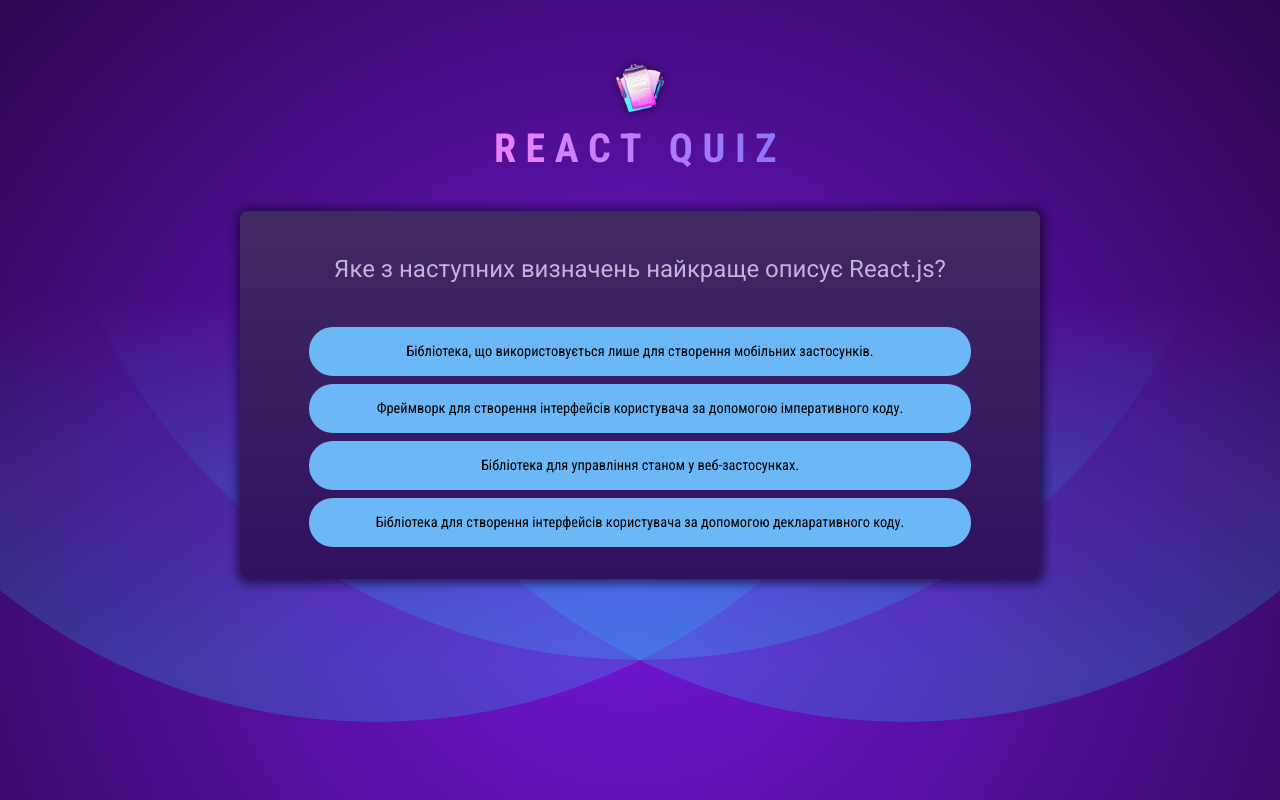
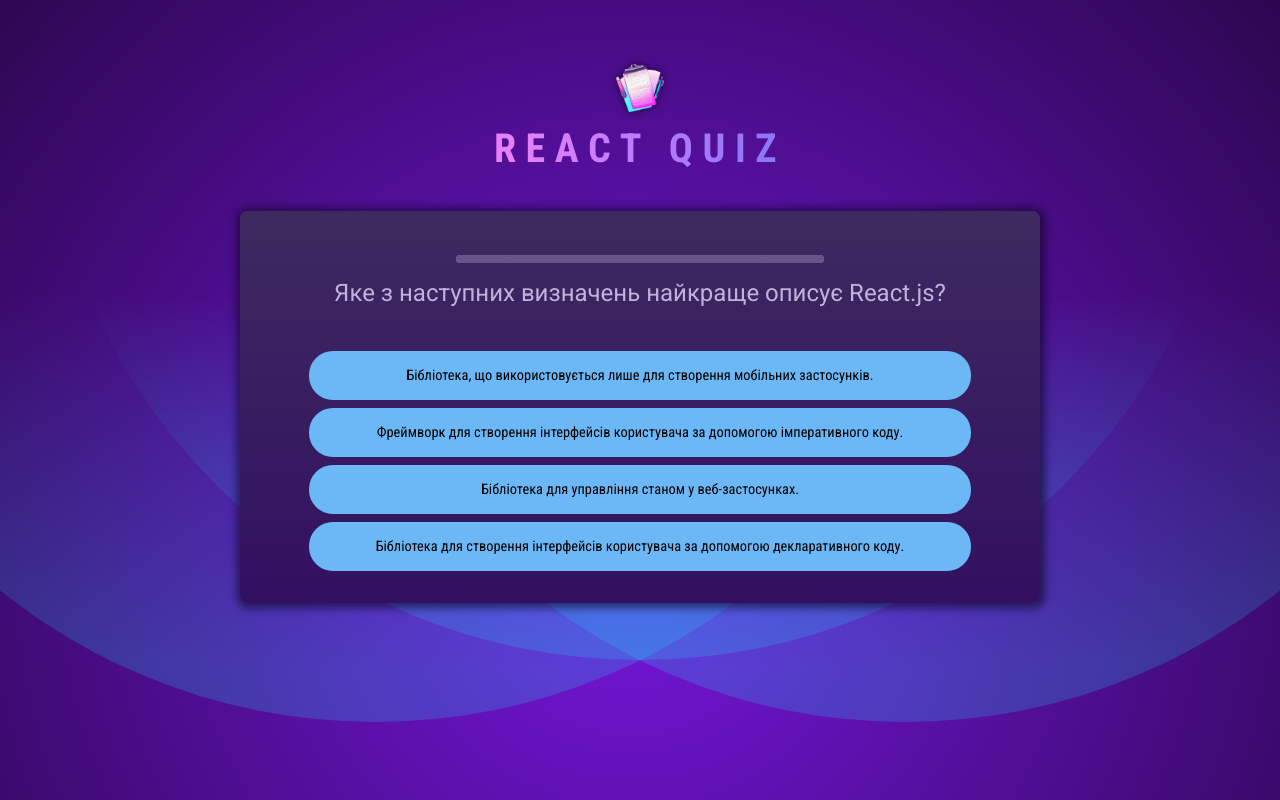
Before and after one commit to go-doc-web/quiz-app-react, a React (Vite) app: page / in a window 1280 px wide. Built offline with nearby package versions, Linux system fonts and the light colour scheme.

Commit message:
fix QuestionTimer add useCallback

```diff
--- a/src/components/quiz/Quiz.jsx
+++ b/src/components/quiz/Quiz.jsx
@@ -1,17 +1,27 @@
-import { useState } from "react";
+import { useCallback, useState } from "react";
 import QUESTIONS from "../../data/questionsUkr";
 import quizComplited from "../../assets/quiz-complete.png";
+
+import QuestionTimer from "./question-timer/QuestionTimer";
 
 const Quiz = () => {
   const [userAnswers, setUserAnswers] = useState([]);
 
   const activeQuestionIndex = userAnswers.length;
 
-  const handleAnswerButton = (selectedAnswer) => {
+  const handleSelectAnswer = useCallback(function handleSelectAnswer(
+    selectedAnswer
+  ) {
     setUserAnswers((prevState) => {
       return [...prevState, selectedAnswer];
     });
-  };
+  },
+  []);
+
+  const handleSkipAnswer = useCallback(
+    () => handleSelectAnswer(null),
+    [handleSelectAnswer]
+  );
 
   const isQuizCompleted = activeQuestionIndex === QUESTIONS.length;
 
@@ -31,12 +41,13 @@ const Quiz = () => {
   return (
     <div id="quiz">
       <div id="question">
+        <QuestionTimer timeout={10000} onTimeout={handleSkipAnswer} />
         <h2>{QUESTIONS[activeQuestionIndex].text}</h2>
         <ul id="answers">
           {shuffledAnswers.map((answer) => {
             return (
               <li key={answer} className="answer">
-                <button onClick={() => handleAnswerButton(answer)}>
+                <button onClick={() => handleSelectAnswer(answer)}>
                   {answer}
                 </button>
               </li>
--- /dev/null
+++ b/src/components/quiz/question-timer/QuestionTimer.jsx
@@ -0,0 +1,22 @@
+import { useState, useEffect } from "react";
+
+const QuestionTimer = ({ timeout, onTimeout }) => {
+  const [remainingTime, setRemaining] = useState(timeout);
+
+  useEffect(() => {
+    console.log("SETTING TIMEOUT");
+    setTimeout(onTimeout, timeout);
+  }, [timeout, onTimeout]);
+
+  useEffect(() => {
+    console.log("SETTING SETINTERVAL");
+    setInterval(() => {
+      setRemaining((prevState) => {
+        return prevState - 100;
+      });
+    }, 100);
+  }, []);
+  return <progress id="question-time" value={remainingTime} max={timeout} />;
+};
+
+export default QuestionTimer;
--- /dev/null
+++ b/src/components/quiz/question-timer/index.js
@@ -0,0 +1 @@
+export { default } from "./QuestionTimer.jsx";
```
